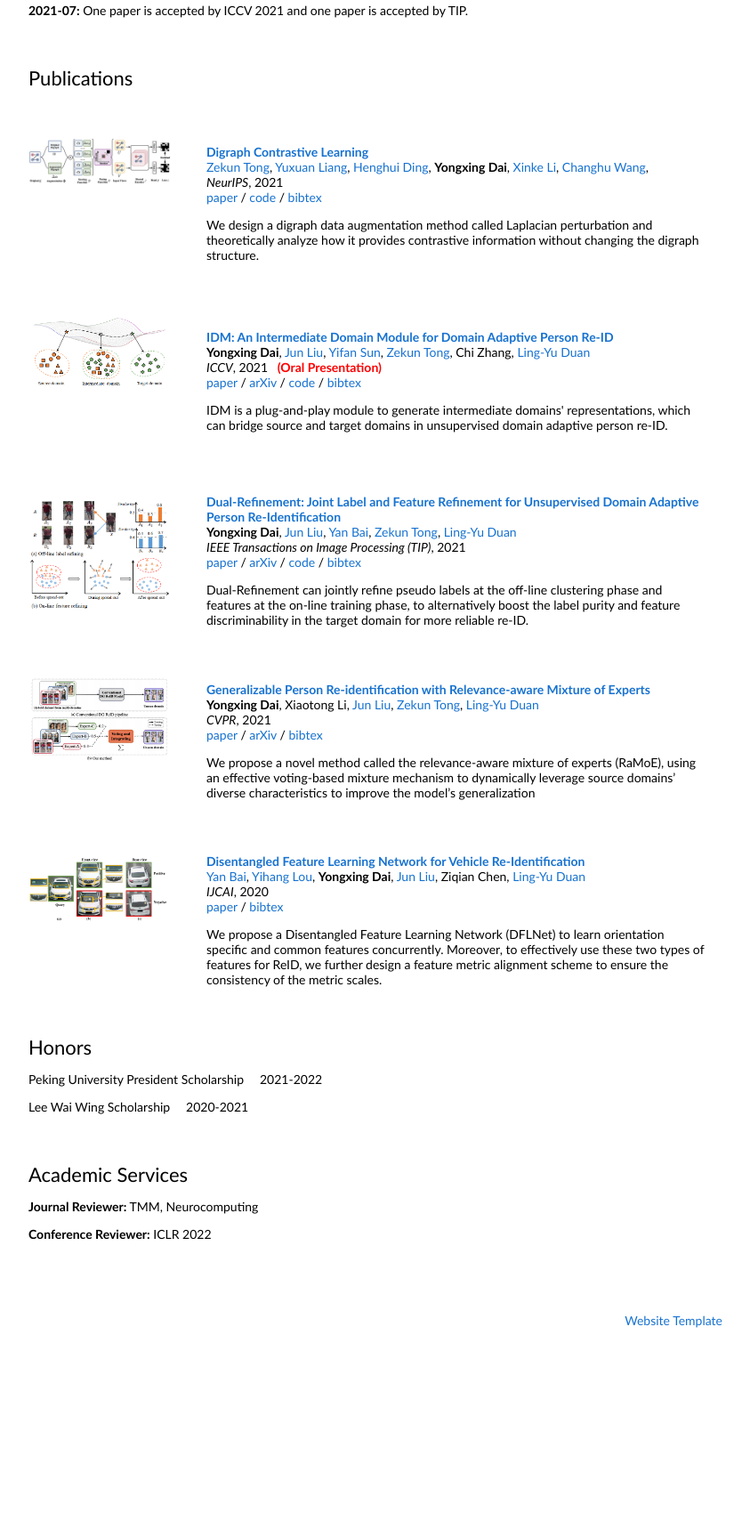
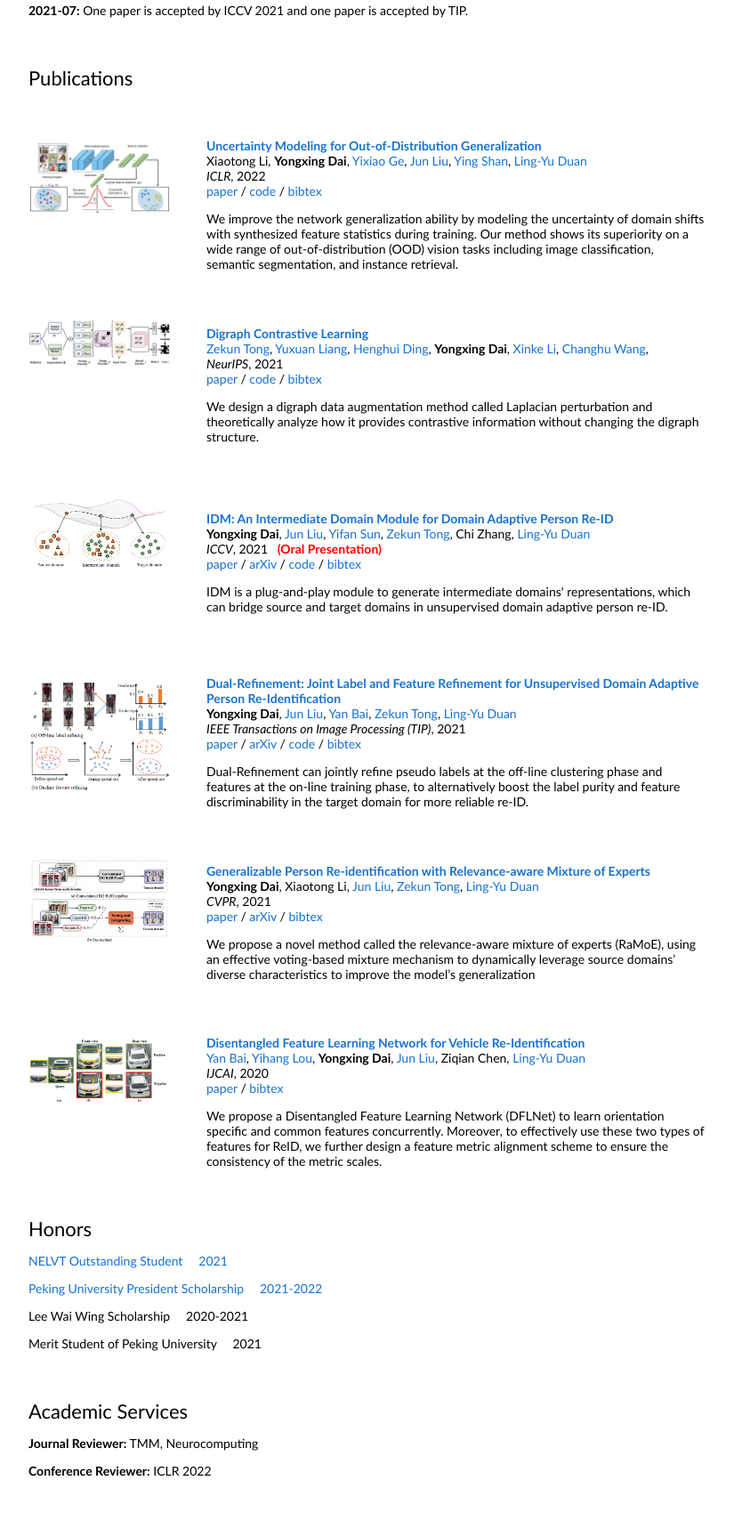
Before and after one commit to SikaStar/sikastar.github.io, a plain HTML site: page index.html in a window 1280 px wide. Shown: the part 430-2148 px from the top of the page at 89% size, without its empty margins (228-1071 px from the left). Before the commit the page ends 1943 px from the top, so only its background shows below. Drawn offline with Linux system fonts and the light colour scheme.

Commit message:
Add files via upload

```diff
--- a/index.html
+++ b/index.html
@@ -66,6 +66,47 @@
         </tbody></table>
         <table style="width:100%;border:0px;border-spacing:0px;border-collapse:separate;margin-right:auto;margin-left:auto;"><tbody>
 
+          <tr onmouseout="dsu_stop()" onmouseover="dsu_start()">
+            <td style="padding:20px;width:25%;vertical-align:middle">
+              <div class="one">
+                <img src='images/ICLR_DSU.png' width="160">
+              </div>
+              <script type="text/javascript">
+                function dsu_start() {
+                  document.getElementById('dsu_image').style.opacity = "1";
+                }
+
+                function dsu_stop() {
+                  document.getElementById('dsu_image').style.opacity = "0";
+                }
+                idm_stop()
+              </script>
+            </td>
+            <td style="padding:20px;width:75%;vertical-align:middle">
+              <a href="https://openreview.net/forum?id=6HN7LHyzGgC">
+                <papertitle>Uncertainty Modeling for Out-of-Distribution Generalization</papertitle>
+              </a>
+              <br>
+              Xiaotong Li,
+              <strong>Yongxing Dai</strong>,
+              <a href="https://geyixiao.com">Yixiao Ge</a>,
+              <a href="https://ljchangyu.wixsite.com/liujun021">Jun Liu</a>,
+              <a href="https://scholar.google.com/citations?user=4oXBp9UAAAAJ&hl=zh-CN">Ying Shan</a>,
+              <a href="https://scholar.google.com/citations?user=hsXZOgIAAAAJ&hl=zh-CN">Ling-Yu Duan</a>
+              <br>
+              <em>ICLR</em>, 2022
+              <br>
+              <a href="https://openreview.net/forum?id=6HN7LHyzGgC">paper</a>
+              /
+              <a href="">code</a>
+              /
+              <a href="data/iclr2022dsu.bib">bibtex</a>
+              <p></p>
+              <p>We improve the network generalization ability by modeling the uncertainty
+                 of domain shifts with synthesized feature statistics during training. Our method shows its superiority on a wide range of out-of-distribution (OOD) vision tasks including image classification, semantic segmentation, and instance retrieval.</p>
+            </td>
+          </tr>
+
           <tr onmouseout="digcl_stop()" onmouseover="digcl_start()">
             <td style="padding:20px;width:25%;vertical-align:middle">
               <div class="one">
@@ -83,7 +124,7 @@
               </script>
             </td>
             <td style="padding:20px;width:75%;vertical-align:middle">
-              <a href="">
+              <a href="https://openreview.net/forum?id=yLEcG62ANX">
                 <papertitle>Digraph Contrastive Learning</papertitle>
               </a>
               <br>
@@ -132,7 +173,7 @@
               <br>
               <strong>Yongxing Dai</strong>,
               <a href="https://ljchangyu.wixsite.com/liujun021">Jun Liu</a>,
-              <a href="https://scholar.google.com/citations?user=uUZEL7UAAAAJ&hl=zh-CN">Yifan Sun</a>,
+              <a href="https://yifansun-reid.github.io/">Yifan Sun</a>,
               <a href="https://scholar.google.com/citations?user=odJ3HhEAAAAJ&hl=en">Zekun Tong</a>,
               Chi Zhang</a>,
               <a href="https://scholar.google.com/citations?user=hsXZOgIAAAAJ&hl=zh-CN">Ling-Yu Duan</a>
@@ -284,10 +325,16 @@
             <td style="padding:20px;width:100%;vertical-align:middle">
               <heading>Honors</heading>
               <p>
-                Peking University President Scholarship &nbsp &nbsp 2021-2022</a>
+                <a href="https://idm.pku.edu.cn/info/1012/1449.htm">NELVT Outstanding Student &nbsp &nbsp 2021</a>
+              </p>
+              <p>
+                <a href="https://grs.pku.edu.cn/jzgz/dtxx1/tzgg1/356246.htm">Peking University President Scholarship &nbsp &nbsp 2021-2022</a>
               </p>
               <p>
                 Lee Wai Wing Scholarship &nbsp &nbsp 2020-2021</a>
+              </p>
+              <p>
+                Merit Student of Peking University &nbsp &nbsp 2021</a>
               </p>
             </td>
           </tr>
```
Also changed, not shown: images/ICLR_DSU.png (added), 1 other file.
